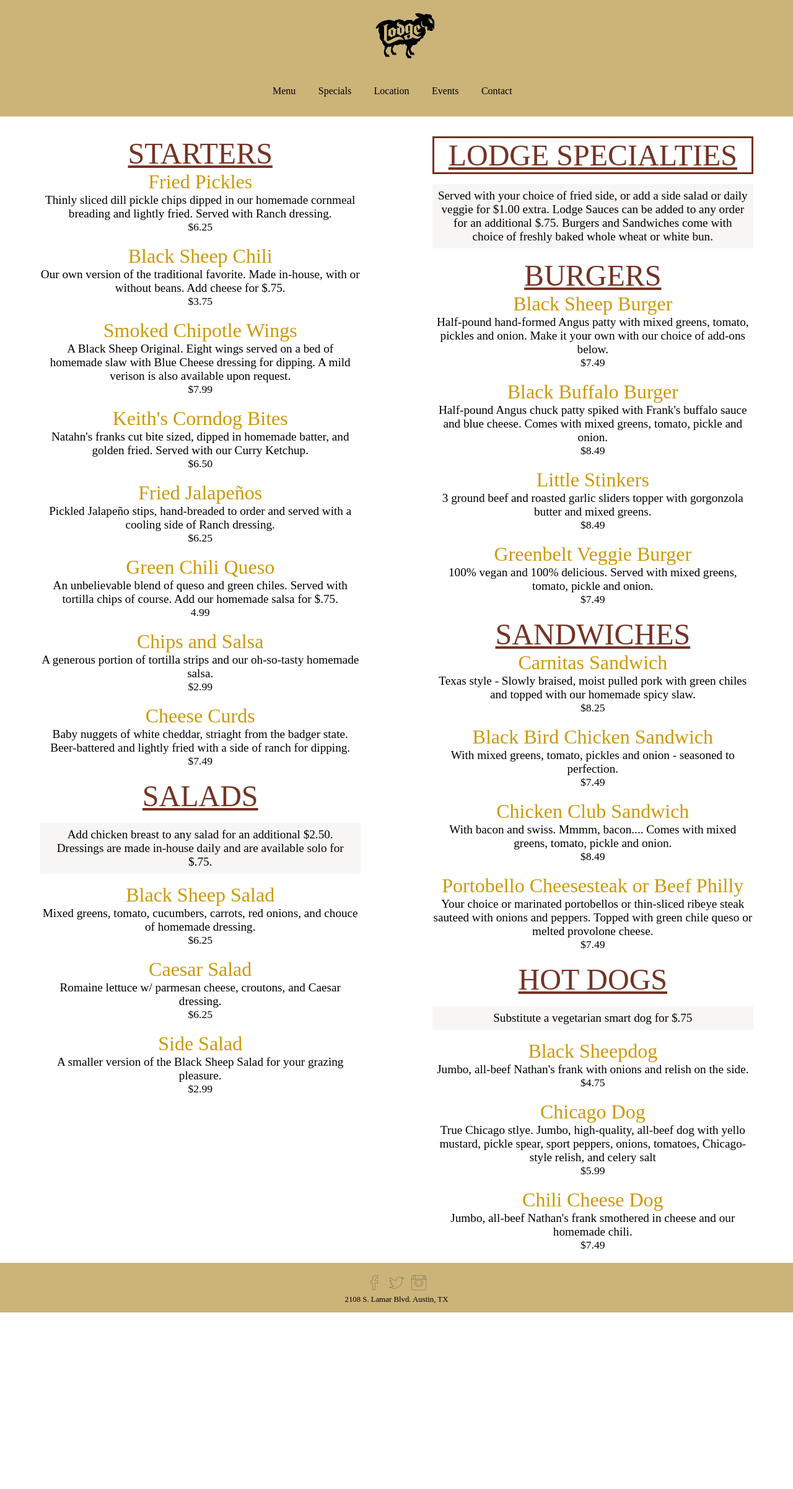
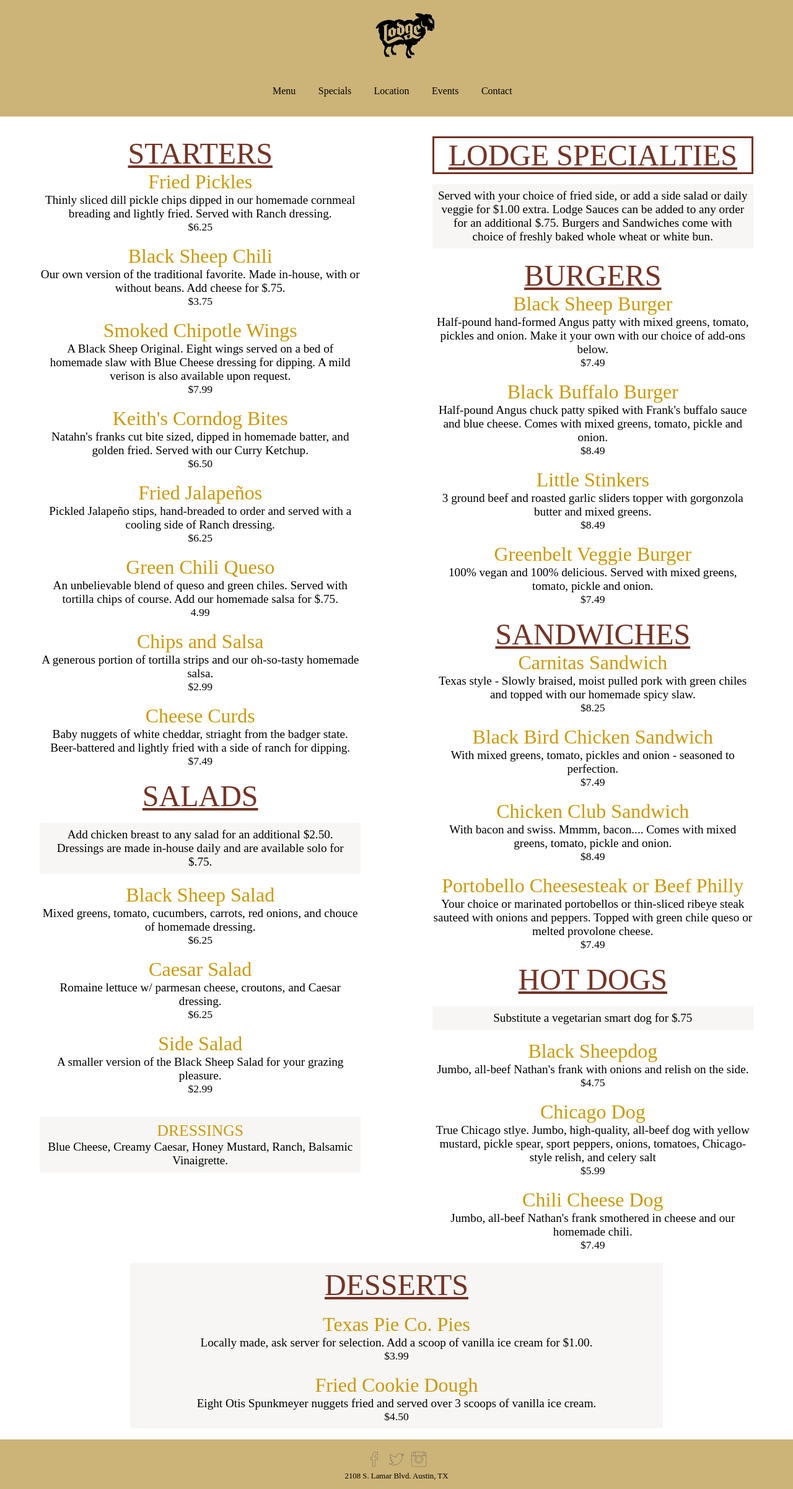
Before and after one commit to scottanderson5/Restaurant-ReDesign-Code, a Jekyll site: the page built from menu.html, in a window 1280 px wide. Shown: the whole page at 62% size. Built offline with Jekyll 4.4.1, drawn with Linux system fonts in a browser that asks for light colours; before the commit the page ends 2118 px from its top, so only the background shows below that.

Commit message:
Dressings and Desserts Added

```diff
--- a/css/main.scss
+++ b/css/main.scss
@@ -405,25 +405,26 @@ $ind-col-width: ($tot-width - ($gut-width * ($num-col - 1))) / $num-col;
 %menu-style{
 	text-align: center;
 	font-family: adelle;
+}
+
+.menu-nav-left{
 	background-color: white;
+	padding-left: 4em;
+	padding-right: 1em;
+	float: left;
 	margin: 0;
 }
 
-.menu-nav-left{
-	@extend %menu-style;
-	padding-left: 4em;
-	padding-right: 1em;
-	float: left;
-}
-
 .menu-nav-right{
-	@extend %menu-style;
+	background-color: white;
 	padding-left: 1em;
 	padding-right: 4em;
+	margin: 0;
 	float: right;
 }
 
 .menu-categories{
+	@extend %menu-style;
 	font-size: 3em;
 	text-align: center;
 	list-style-type: none;
@@ -433,17 +434,28 @@ $ind-col-width: ($tot-width - ($gut-width * ($num-col - 1))) / $num-col;
 }
 
 .menu-item{
+	@extend %menu-style;
 	font-size: 2em;
 	color: #CC990A;
 	list-style-type: none;
 }
 
 .menu-description{
+	@extend %menu-style;
 	font-size: 1.2em;
 	list-style-type: none;
 }
 
 .menu-price{
+	@extend %menu-style;
 	font-size: 1.1em;
 	list-style-type: none;
 }
+
+.mini-cat{
+	font-size: 1.6em;
+	color: #CC990A;
+	font-family: adelle;
+	list-style-type: none;
+	text-align: center;
+}
--- a/index.html
+++ b/index.html
@@ -22,7 +22,7 @@ layout: default
 
     <div class="row">
       <div class="col col-10 description-type auto-margin">
-        Locally owned and operated, Black Sheep Lodge is a South Austin neighborhood bar & grill which has become a fixture in the 78704. Located at South Lamar and Oltorf, Black Sheep Lodge is the perfect place to come munch on an incredible burger and relax with a beverage from our full bar, a frozen margarita, a glass of wine, or one of our 26 beers on tap and over 125 bottled beers!
+        Locally owned and operated, Black Sheep Lodge is a South Austin neighborhood bar & grill which has become a fixture in the 78704. Located at South Lamar and Oltorf, Black Sheep Lodge is the perfect place to come munch on an incredible burger and relax with a beverage from our full bar, a frozen margarita, a glass of wine, or one of our 26 beers on tap and over 125 bottled beers.
       </div>
     </div>
 
--- a/menu.html
+++ b/menu.html
@@ -51,10 +51,6 @@ layout: default
 					<li class="menu-price">$7.49</li>
 					<br>
 
-
-
-
-
 			<!--  END OF STARTERS -->
 
 			<!-- SALADS -->
@@ -80,9 +76,16 @@ layout: default
 					<li class="menu-price">$2.99</li>
 					<br>
 
-		</div>
+					<ul class="bg-color">
+					<li class="mini-cat">DRESSINGS</li>
+					<li class="menu-description">Blue Cheese, Creamy Caesar, Honey Mustard, Ranch, Balsamic Vinaigrette.</li>
+					</ul>
+
+			</div>
 
 			<!-- END OF SALADS -->
+
+			<!-- LODGE SPECIALTIES -->
 
 			<div class="col col-5 menu-nav-right">
 
@@ -139,7 +142,7 @@ layout: default
 					<li class="menu-price">$4.75</li>
 					<br>
 					<li class="menu-item">Chicago Dog</li>
-					<li class="menu-description">True Chicago stlye. Jumbo, high-quality, all-beef dog with yello mustard, pickle spear, sport peppers, onions, tomatoes, Chicago-style relish, and celery salt</li>
+					<li class="menu-description">True Chicago stlye. Jumbo, high-quality, all-beef dog with yellow mustard, pickle spear, sport peppers, onions, tomatoes, Chicago-style relish, and celery salt</li>
 					<li class="menu-price">$5.99</li>
 					<br>
 					<li class="menu-item">Chili Cheese Dog</li>
@@ -147,9 +150,25 @@ layout: default
 					<li class="menu-price">$7.49</li>
 					<br>
 
+			<!-- END OF LODGE SPECIALTIES -->
+
 
 			</div>
 
+			<div class="col col-8 bg-color auto-margin">
+
+				<li class="menu-categories">DESSERTS</li>
+				<br>
+				<li class="menu-item">Texas Pie Co. Pies</li>
+				<li class="menu-description">Locally made, ask server for selection. Add a scoop of vanilla ice cream for $1.00.</li>
+				<li class="menu-price">$3.99</li>
+				<br>
+				<li class="menu-item">Fried Cookie Dough</li>
+				<li class="menu-description">Eight Otis Spunkmeyer nuggets fried and served over 3 scoops of vanilla ice cream.</li>
+				<li class="menu-price">$4.50</li>
+
+			</div>
+			<br>
 
 
     	</div>
```
